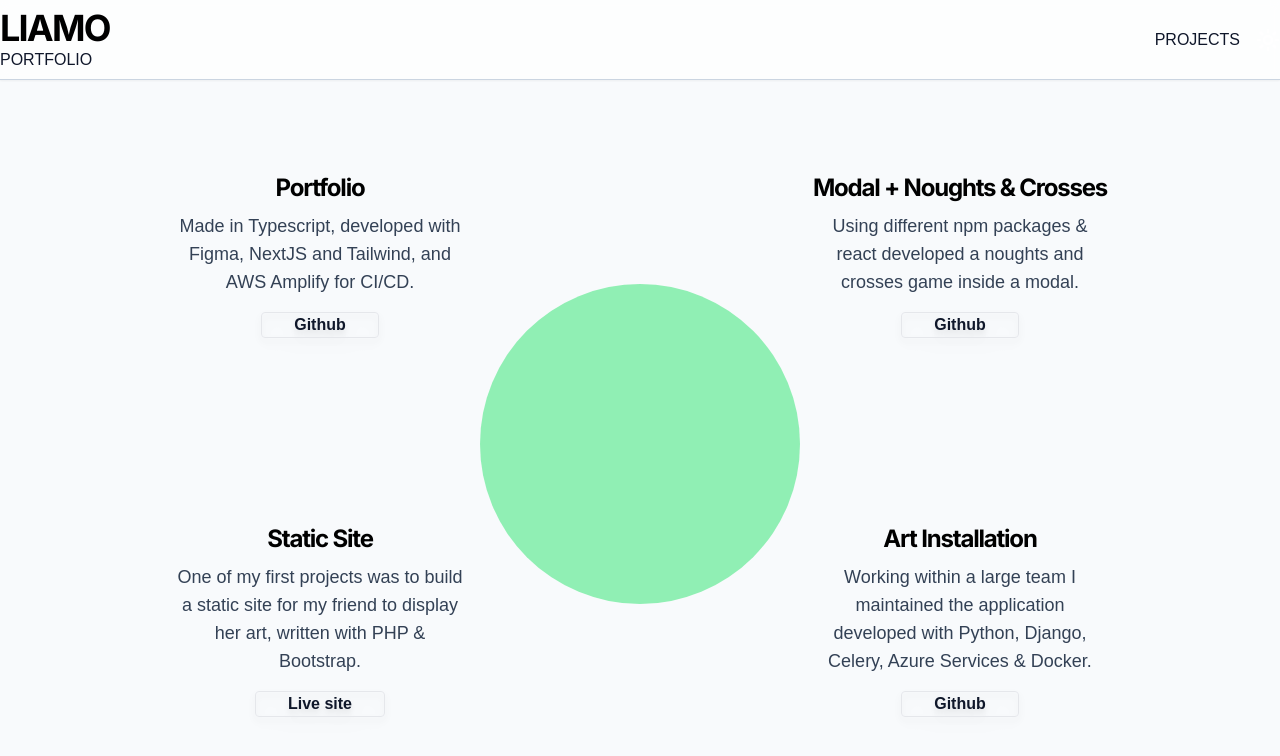
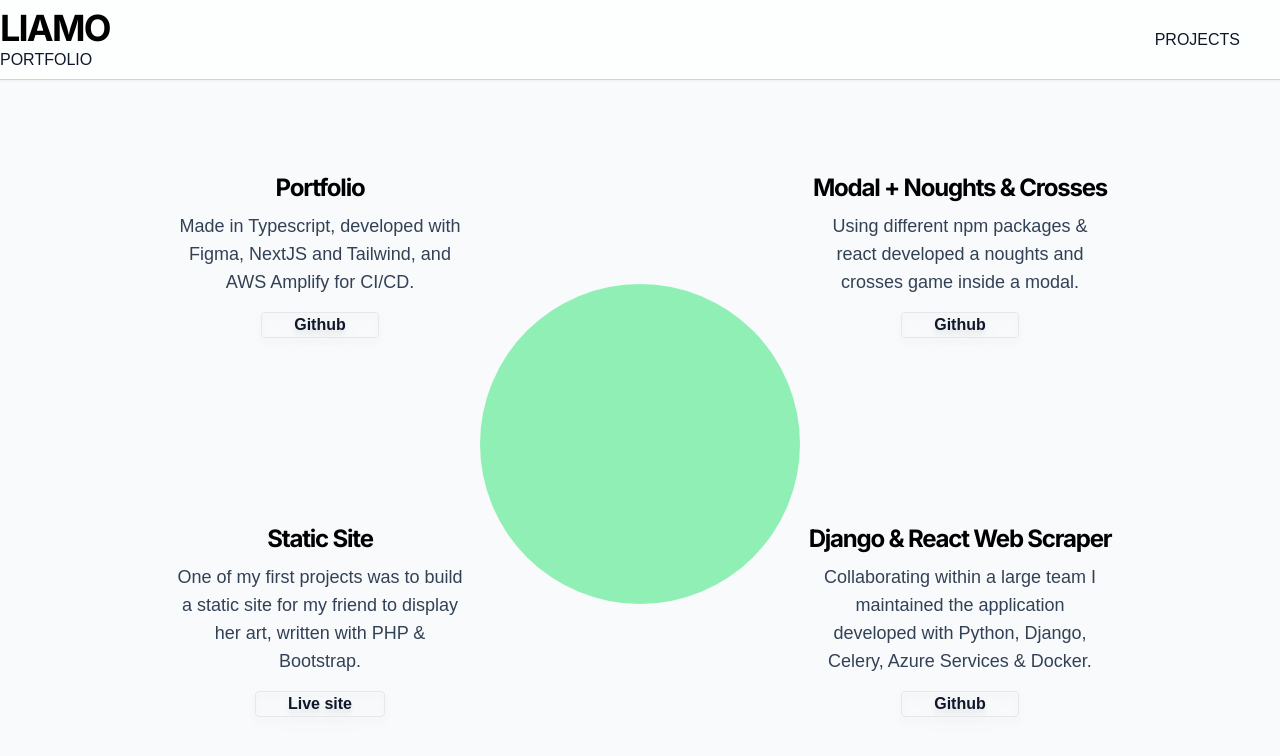
Before and after one commit to liamasis/testfolio, a Next.js app: page /projects in a window 1280 px wide. Shown: the top 756 px of the page. Built offline with nearby package versions, Linux system fonts and the light colour scheme; a web font is replaced by a local one.

Commit message:
just changing things

```diff
--- a/src/app/projects/page.tsx
+++ b/src/app/projects/page.tsx
@@ -33,7 +33,7 @@ export default function Projects() {
           <FadeSection heading={'Portfolio'} paragraph={`Made in Typescript, developed with Figma, NextJS and Tailwind, and AWS Amplify for CI/CD.`} delayTime={900} link={"https://github.com/liamasis/testfolio"} linkName={"Github"} />
           <FadeSection heading={'Modal + Noughts & Crosses'} paragraph={'Using different npm packages & react developed a noughts and crosses game inside a modal.'} delayTime={1000} link={"https://github.com/liamasis/typescript-tiktak"} linkName={"Github"}/>
           <FadeSection heading={'Static Site'} paragraph={'One of my first projects was to build a static site for my friend to display her art, written with PHP & Bootstrap.'} delayTime={1200} link={"https://www.missstephanieart.com.au/"} linkName={"Live site"}/>
-          <FadeSection heading={'Art Installation'} paragraph={'Working within a large team I maintained the application developed with Python, Django, Celery, Azure Services & Docker.'} delayTime={1300} link={"https://github.com/liamasis/scrape/"} linkName={"Github"}/>
+          <FadeSection heading={'Django & React Web Scraper'} paragraph={'Collaborating within a large team I maintained the application developed with Python, Django, Celery, Azure Services & Docker.'} delayTime={1300} link={"https://github.com/liamasis/scrape/"} linkName={"Github"}/>
 
         </div>
     </main>
```
